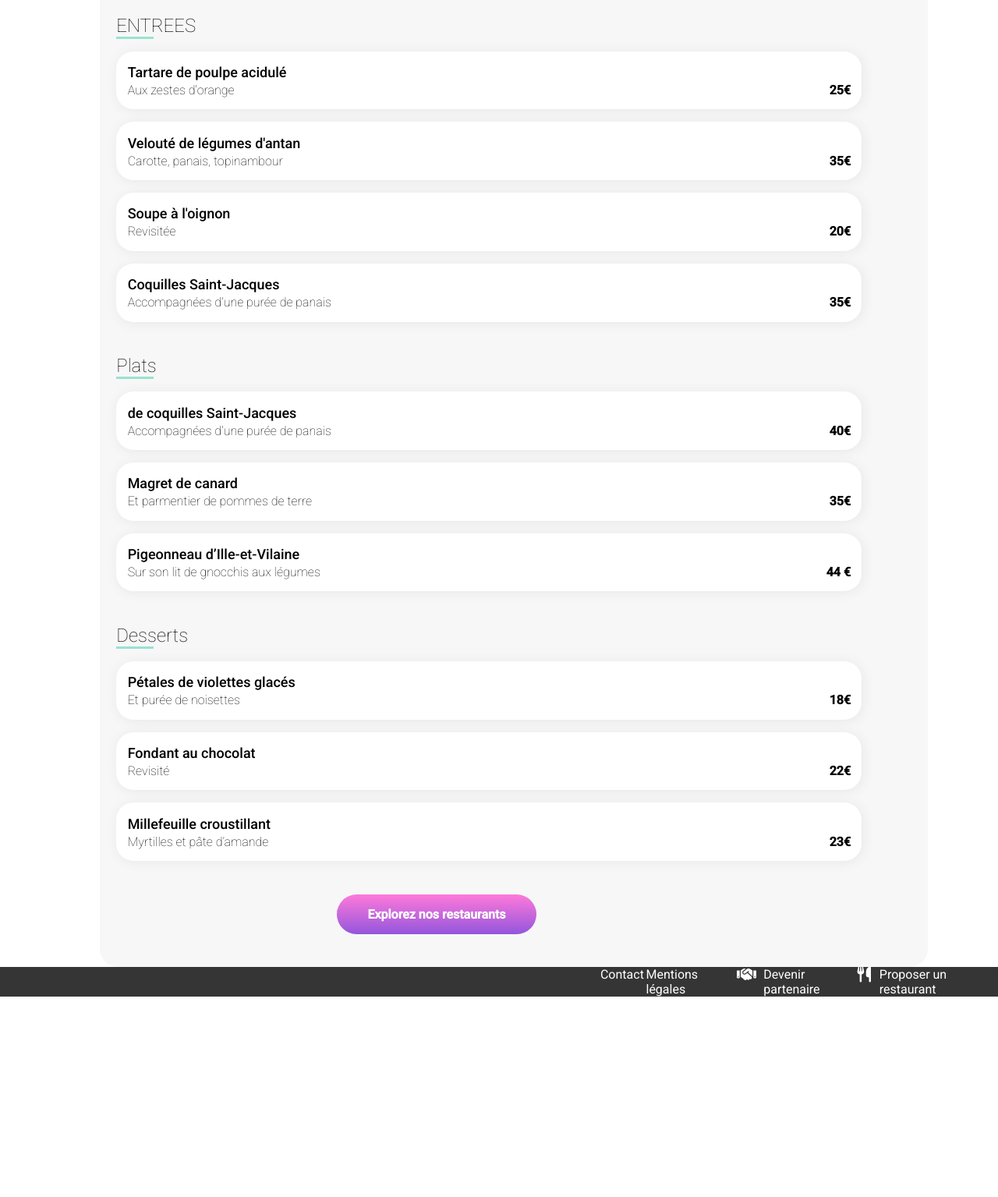
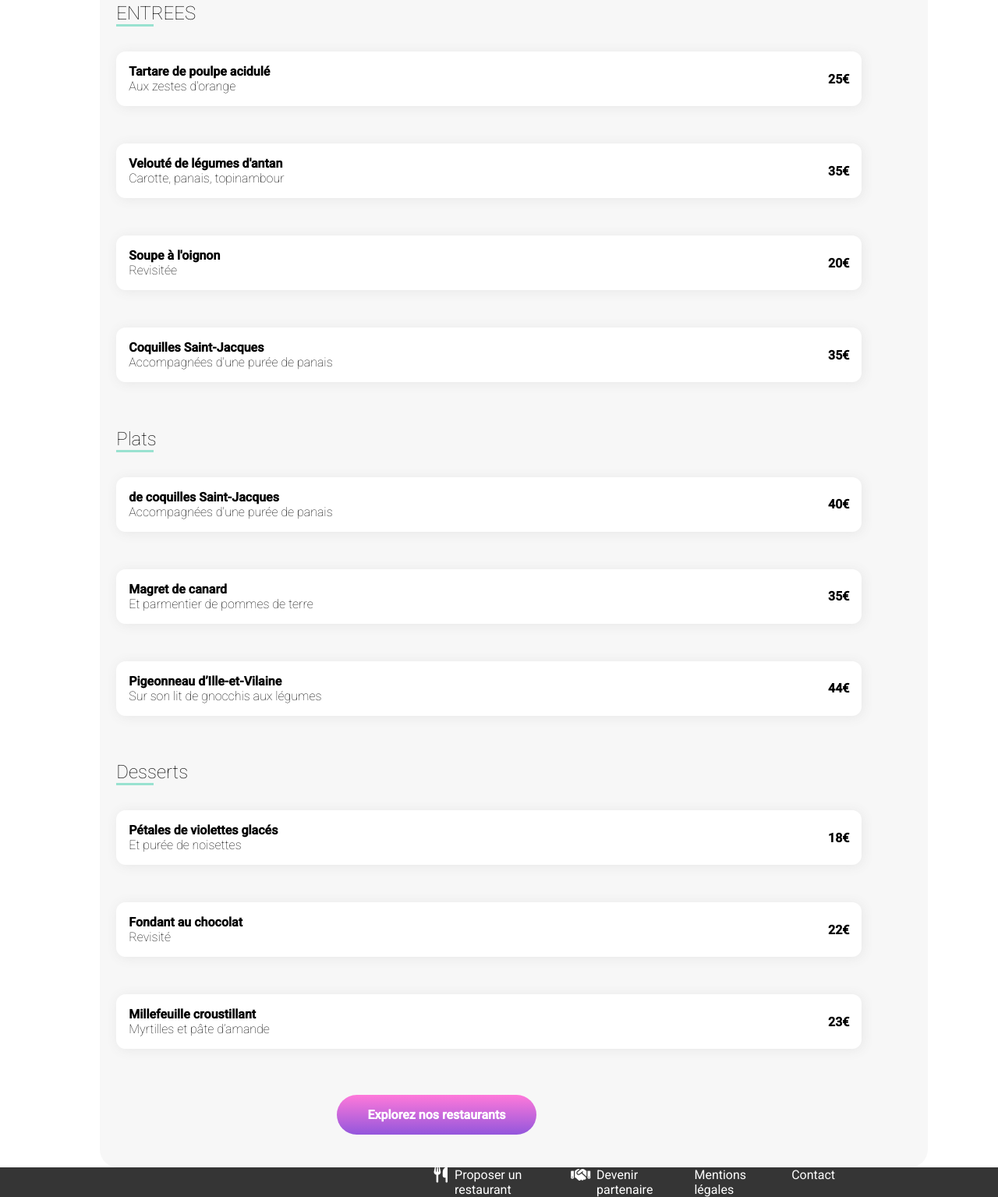
Before and after one commit to josephinengah/Projet4JN, a website: page Restaurant/menu-A-la-francaise.html in a window 1280 px wide. Shown: the part 373-1908 px from the top of the page at 78% size. Before the commit the page ends 1651 px from the top, so only its background shows below. Drawn offline with Linux system fonts and the light colour scheme; a web font is replaced by a local one.

Commit message:
menage du html de à la française et finalisation des animations.Puis copier collé de la page à la française à pour remplacer le contenu des autres page

```diff
--- a/Restaurant/menu-A-la-francaise.html
+++ b/Restaurant/menu-A-la-francaise.html
@@ -1,267 +1,222 @@
 <!DOCTYPE html>
 <html lang="fr">
   <head>
-        <meta charset="UTF-8">
-        <meta http-equiv="X-UA-Compatible" content="IE=edge">
-        <meta name="viewport" content="width=device-width, initial-scale=1.0">
+    <meta charset="UTF-8" />
+    <meta http-equiv="X-UA-Compatible" content="IE=edge" />
+    <meta name="viewport" content="width=device-width, initial-scale=1.0" />
     <title>La palette du goût</title>
     <!--Google font -->
-      <link rel="preconnect" href="https://fonts.gstatic.com" crossorigin>
-      <link href="https://fonts.googleapis.com/css2?family=Roboto:ital,wght@0,100;0,500;1,300&display=swap" rel="stylesheet">
+    <link rel="preconnect" href="https://fonts.gstatic.com" crossorigin />
+    <link
+      href="https://fonts.googleapis.com/css2?family=Roboto:ital,wght@0,100;0,500;1,300&display=swap"
+      rel="stylesheet"
+    />
     <style>
-        @import url('https://fonts.googleapis.com/css2?family=Bodoni+Moda:ital,opsz@1,6..96&family=EB+Garamond:ital,wght@1,500&family=Lobster&family=Raleway:ital,wght@0,100;0,300;0,400;1,900&family=Roboto:wght@100;400&family=Shrikhand&display=swap');
+      @import url("https://fonts.googleapis.com/css2?family=Bodoni+Moda:ital,opsz@1,6..96&family=EB+Garamond:ital,wght@1,500&family=Lobster&family=Raleway:ital,wght@0,100;0,300;0,400;1,900&family=Roboto:wght@100;400&family=Shrikhand&display=swap");
     </style>
 
     <!--fontawesome icons -->
     <script
-src="https://kit.fontawesome.com/e890b50b4f.js" crossorigin="anonymous">
-</script>
+      src="https://kit.fontawesome.com/e890b50b4f.js"
+      crossorigin="anonymous"
+    ></script>
     <!--css responsive link -->
 
     <!-- Desktop css -->
-  <link rel="stylesheet" href="../css/restaurant.css" >
-
-
+    <link rel="stylesheet" href="../css/restaurant.css" />
   </head>
 
   <!-- Body-->
 
   <body>
-
     <header>
-
       <div class="logo">
         <a href="../index.html">
           <i class="fa-solid fa-arrow-left"></i>
         </a>
         <!-- Logo-->
-              <img src="../assets/Images/logo/ohmyfood.png" width="200"/>
-
+        <img src="../assets/Images/logo/ohmyfood.png" width="200" />
       </div>
-
 
       <!-- img header-->
       <div class="img-restaurant">
-
-
-              <img src="/assets/Images/restaurants/jay-wennington-N_Y88TWmGwA-unsplash.jpg" width="200"/>
+        <img
+          src="/assets/Images/restaurants/jay-wennington-N_Y88TWmGwA-unsplash.jpg"
+          width="200"
+        />
       </div>
-
     </header>
 
     <main>
-
-
-
-        <H1>
-          À la française
+      <h1>À la française</h1>
       <div class="animatiion-heart">
         <!--Animation heart box visible heart-->
-       <i class="fa-regular  fa-heart"></i>
+        <i class="fa-regular fa-heart"></i>
         <!--Animation heart box hidden heart-->
         <i class="fa-solid fa-heart"></i>
       </div>
-          </H1>
 
       <section class="option-plat">
-  <H2>ENTREES</H2>
+        <h2>ENTREES</h2>
+
         <!----main course option 1-->
- <div class="card">
-<h3> Tartare de poulpe acidulé
-  </h3>
-
-  <div class="restaurant-choice">
-      <p>Aux zestes d'orange<span class="pushed-left"> <b>25€</b> </span> </p>
-    </div>
-    <div class="choice-validation-box">
-      <div class="choice-background-box">
-   <div class="check-element"><i class="fa-solid fa-check"></i>
-   </div>
-      </div>
-    </div>
- </div>
-
-    </div>
- </div>
-
-
-
-      <div class="card">
-
-       <h3>Velouté de légumes d'antan</h3>
-
-      <div class="restaurant-choice">
-          <p> Carotte, panais, topinambour<span> <b>35€</b>
-          </span>
-          </p>
-      </div>
-      <div class="choice-validation-box">
-        <div class="choice-background-box">
-     <div class="check-element"><i class="fa-solid fa-check"></i>
-     </div>
-        </div>
-      </div>
-   </div>
-
-
-
-      <div class="card">
-       <h3>Soupe à l'oignon</h3>
-
-       <div class="restaurant-choice">
-           <p>Revisitée <span><b>20€</b></span>
-           </p>
-          </div>
-              <div class="choice-validation-box">
-                <div class="choice-background-box">
-             <div class="check-element"><i class="fa-solid fa-check"></i>
-             </div>
-                </div>
-              </div>
-           </div>
-
-   <div class="card">
-    <h3>Coquilles Saint-Jacques</h3>
-
-    <div class="restaurant-choice">
-        <p>Accompagnées d'une purée de panais<span><b>35€</b></span></p>
-      </div>
-          <div class="choice-validation-box">
-            <div class="choice-background-box">
-         <div class="check-element"><i class="fa-solid fa-check"></i>
-         </div>
-            </div>
+        <section class="meal--container">
+          <header class="meal--header">
+            <h4 class="meal--title">Tartare de poulpe acidulé</h4>
+            <p class="meal--description">Aux zestes d'orange</p>
+          </header>
+          <div class="meal--price">25€</div>
+          <div class="meal--confirmation">
+            <div class="meal--wrapIcon">
+              <i class="fa-check fas meal--icon"></i>
             </div>
           </div>
         </section>
 
+        <section class="meal--container">
+          <header class="meal--header">
+            <h4 class="meal--title">Velouté de légumes d'antan</h4>
+            <p class="meal--description">Carotte, panais, topinambour</p>
+          </header>
+          <div class="meal--price">35€</div>
+          <div class="meal--confirmation">
+            <div class="meal--wrapIcon">
+              <i class="fa-check fas meal--icon"></i>
+            </div>
+          </div>
+        </section>
 
+        <section class="meal--container">
+          <header class="meal--header">
+            <h4 class="meal--title">Soupe à l'oignon</h4>
+            <p class="meal--description">Revisitée</p>
+          </header>
+          <div class="meal--price">20€</div>
+          <div class="meal--confirmation">
+            <div class="meal--wrapIcon">
+              <i class="fa-check fas meal--icon"></i>
+            </div>
+          </div>
+        </section>
+
+        <section class="meal--container">
+          <header class="meal--header">
+            <h4 class="meal--title">Coquilles Saint-Jacques</h4>
+            <p class="meal--description">Accompagnées d'une purée de panais</p>
+          </header>
+          <div class="meal--price">35€</div>
+          <div class="meal--confirmation">
+            <div class="meal--wrapIcon">
+              <i class="fa-check fas meal--icon"></i>
+            </div>
+          </div>
+        </section>
+      </section>
 
       <section class="option-plat">
-            <H2>Plats</H2>
+        <h2>Plats</h2>
         <!----main course option 1-->
-           <div class="card">
-         <h3> de coquilles Saint-Jacques
- </h3>
-
-            <div class="restaurant-choice">
-                <p>Accompagnées d'une purée de panais
-                  <span><b>40€</b> </span></p>
-
-              </div>
-              <div class="choice-validation-box">
-                <div class="choice-background-box">
-             <div class="check-element"><i class="fa-solid fa-check"></i>
+        <section class="meal--container">
+          <header class="meal--header">
+            <h4 class="meal--title">de coquilles Saint-Jacques</h4>
+            <p class="meal--description">Accompagnées d'une purée de panais</p>
+          </header>
+          <div class="meal--price">40€</div>
+          <div class="meal--confirmation">
+            <div class="meal--wrapIcon">
+              <i class="fa-check fas meal--icon"></i>
             </div>
           </div>
+        </section>
+
+        <section class="meal--container">
+          <header class="meal--header">
+            <h4 class="meal--title">Magret de canard</h4>
+            <p class="meal--description">Et parmentier de pommes de terre</p>
+          </header>
+          <div class="meal--price">35€</div>
+          <div class="meal--confirmation">
+            <div class="meal--wrapIcon">
+              <i class="fa-check fas meal--icon"></i>
             </div>
           </div>
+        </section>
 
-                <div class="card">
-
-                 <h3>
-                  Magret de canard
-             </h3>
-
-                <div class="restaurant-choice">
-                    <p> Et parmentier de pommes de terre<b>35€</b></p>
-
-
-                    </div>
-                    <div class="choice-validation-box">
-                      <div class="choice-background-box">
-                   <div class="check-element"><i class="fa-solid fa-check"></i>
+        <section class="meal--container">
+          <header class="meal--header">
+            <h4 class="meal--title">Pigeonneau d’Ille-et-Vilaine</h4>
+            <p class="meal--description">Sur son lit de gnocchis aux légumes</p>
+          </header>
+          <div class="meal--price">44€</div>
+          <div class="meal--confirmation">
+            <div class="meal--wrapIcon">
+              <i class="fa-check fas meal--icon"></i>
             </div>
           </div>
-                    </div>
-                 </div>
-
-
-
-                <div class="card">
-                 <h3>Pigeonneau d’Ille-et-Vilaine
-
-                 </h3>
-
-                 <div class="restaurant-choice">
-                     <p>Sur son lit de gnocchis aux légumes<b>44 €</b>
-                    </p>
-                  </div>
-                  <div class="choice-validation-box">
-                    <div class="choice-background-box">
-                 <div class="check-element"><i class="fa-solid fa-check"></i>
-                 </div>
-                    </div>
-                  </div>
-               </div>
-
-
+        </section>
       </section>
       <!----main course option 3-->
 
       <section class="option-dessert">
+        <h2>Desserts</h2>
 
-            <H2>Desserts</H2>
-
-            <div class="card">
-            <h3>Pétales de violettes glacés
-            </h3>
-
-            <div class="restaurant-choice">
-                <p>  Et purée de noisettes<span><b>18€</b></span>
-
-                </p>
-              </div>
-                  <div class="choice-validation-box">
-                    <div class="choice-background-box">
-                 <div class="check-element"><i class="fa-solid fa-check"></i>
-                 </div>
-                    </div>
-                  </div>
-               </div>
-
-
-                 <div class="card">
-                    <h3>Fondant au chocolat</h3>
-                    <div class="restaurant-choice">
-                    <p>Revisité<b>22€</b></p>
-                  </div>
-                      <div class="choice-validation-box">
-                        <div class="choice-background-box">
-                     <div class="check-element"><i class="fa-solid fa-check"></i>
-                     </div>
-                        </div>
-                      </div>
-                   </div>
-
-
-                 <div class="card">
-                    <h3>Millefeuille croustillant
-                     </h3>
-                    <div class="restaurant-choice">
-                    <p> Myrtilles et pâte d’amande <b>23€</b></p>
-                  </div>
-                      <div class="choice-validation-box">
-                        <div class="choice-background-box">
-                     <div class="check-element"><i class="fa-solid fa-check"></i>
-                     </div>
-                        </div>
+        <section class="meal--container">
+          <header class="meal--header">
+            <h4 class="meal--title">Pétales de violettes glacés</h4>
+            <p class="meal--description">Et purée de noisettes</p>
+          </header>
+          <div class="meal--price">18€</div>
+          <div class="meal--confirmation">
+            <div class="meal--wrapIcon">
+              <i class="fa-check fas meal--icon"></i>
             </div>
           </div>
         </section>
-                <!-- Button to explorate restaurants-->
 
-                <button class="btn-header"><p><b>Explorez nos restaurants</b></p> </button>
+        <section class="meal--container">
+          <header class="meal--header">
+            <h4 class="meal--title">Fondant au chocolat</h4>
+            <p class="meal--description">Revisité</p>
+          </header>
+          <div class="meal--price">22€</div>
+          <div class="meal--confirmation">
+            <div class="meal--wrapIcon">
+              <i class="fa-check fas meal--icon"></i>
+            </div>
+          </div>
+        </section>
+
+        <section class="meal--container">
+          <header class="meal--header">
+            <h4 class="meal--title">Millefeuille croustillant</h4>
+            <p class="meal--description">Myrtilles et pâte d’amande</p>
+          </header>
+          <div class="meal--price">23€</div>
+          <div class="meal--confirmation">
+            <div class="meal--wrapIcon">
+              <i class="fa-check fas meal--icon"></i>
+            </div>
+          </div>
+        </section>
+      </section>
+
+      <button class="btn-header">
+        <p><b>Explorez nos restaurants</b></p>
+      </button>
     </main>
     <footer>
-              <li><i class="fa-sharp fa-solid fa-utensils"> </i><a href="#">Proposer un restaurant</a></li>
-              <li><i class="fa-solid fa-handshake"></i><a href="#">Devenir partenaire</a></li>
+      <ul>
+        <li>
+          <i class="fa-sharp fa-solid fa-utensils"> </i
+          ><a href="#">Proposer un restaurant</a>
+        </li>
+        <li>
+          <i class="fa-solid fa-handshake"></i
+          ><a href="#">Devenir partenaire</a>
+        </li>
         <li><a href="#">Mentions légales</a></li>
         <li><a href="#">Contact</a></li>
       </ul>
     </footer>
-
-
-
   </body>
-</html
+</html>
--- a/css/restaurant.css
+++ b/css/restaurant.css
@@ -1,113 +1,193 @@
-@media screen and (min-width:450px)  {
-
+@media screen and (min-width: 450px) {
 }
 
+/* @keyframes itemAppear {
+  0% {
+    transform: scale(0);
+  }
+  100% {
+    transform: scale(1);
+  }
+} */
+
 :root {
-  --violet-main: #9356DC;;
-  --violet-second: #F5EDFF;
+  --violet-main: #9356dc;
+  --violet-second: #f5edff;
   --grey-main: #f2f2f2;
   --grey-dark: #d9d9d9;
   --white-main: #ffffff;
 }
 
-*{margin:0;
+* {
+  margin: 0;
   padding: 0;
-  font-family: 'Roboto', sans-serif;
-
+  font-family: "Roboto", sans-serif;
 }
 
-  i.fa-solid.fa-arrow-left{    margin-left: 5%;}
+i.fa-solid.fa-arrow-left {
+  margin-left: 5%;
+}
 
-
-main{border-radius: 23px;
-  background-color: #F7F7F7;
+main {
+  border-radius: 23px;
+  background-color: #f7f7f7;
   display: flex;
   flex-direction: column;
-
 }
 
-.animatiion-heart{
+.animatiion-heart {
   display: grid;
-  grid-template-rows:0.11rem;
-  margin-left:96%;
-
+  grid-template-rows: 0.11rem;
+  margin-left: 96%;
 }
-.fa-regular{
+.fa-regular {
   padding-right: 1rem;
-
 }
-.fa-regular:hover{
-color:transparent;
- width:5%;
-
+.fa-regular:hover {
+  color: transparent;
+  width: 5%;
 }
-.fa-solid.fa-heart{
-color:transparent;
-
+.fa-solid.fa-heart {
+  color: transparent;
 }
-.fa-solid.fa-heart:hover{
-  background-image: linear-gradient(#9356DC, #FF79DA);
+.fa-solid.fa-heart:hover {
+  background-image: linear-gradient(#9356dc, #ff79da);
   -webkit-background-clip: text;
   -webkit-text-fill-color: transparent;
   -moz-background-clip: text;
   -moz-text-fill-color: transparent;
 }
 
-H1{
-  font-family: 'Shrikhand', cursive;
+H1 {
+  font-family: "Shrikhand", cursive;
   font-weight: bolder;
   font-size: 28px;
-  margin-left:2%;
+  margin-left: 2%;
   display: flex;
   width: 75%;
-
-
 }
 
-H2{
-
+H2 {
   font-weight: 300;
-  border-bottom: #99E2D0 solid 3px;
+  border-bottom: #99e2d0 solid 3px;
   width: 6vh;
   font-family: "roboto";
   margin-right: 89%;
-
-
 }
 
-h3{
-  font-family: 'Roboto';
-  font-Weight:500;
-  font-size:18px;
-  Line-height: 26px;
+h3 {
+  font-family: "Roboto";
+  font-weight: 500;
+  font-size: 18px;
+  line-height: 26px;
 }
-.option , .option-dessert , .option-plat{
+.option,
+.option-dessert,
+.option-plat {
   margin: 2%;
   gap: 1em;
   display: flex;
   flex-direction: column;
-    /* align-items: flex-start; */
-    /* justify-content: center; */
-    /* align-self: flex-start; */
   width: 90%;
-
 }
 
+/* *************************************** */
+/* ADDITIONS */
+/* *************************************** */
 
-.restaurant-choice p{
+.meal--container {
+  font-weight: 100;
+  background-color: #fff;
+  padding: 1rem;
+  display: flex;
+  border-radius: 0.75rem;
+  margin: 1rem 0;
+  box-shadow: 0.1em 0.1em 0.9em #e7e7e7;
+  overflow: hidden;
+  cursor: pointer;
+  max-width: 100%;
+}
 
+.meal--header,
+.meal--title {
+  white-space: nowrap;
+  text-overflow: ellipsis;
+  overflow: hidden;
+}
+
+.meal--header {
+  flex: 1;
+}
+
+.meal--title {
+  margin: 0;
+}
+
+.meal--header,
+.meal--title {
+  white-space: nowrap;
+  text-overflow: ellipsis;
+  overflow: hidden;
+}
+
+.meal--description {
+  margin: 0;
+  white-space: nowrap;
+  text-overflow: ellipsis;
+  overflow: hidden;
+}
+
+.meal--price {
+  font-weight: 700;
+  align-self: center;
+}
+
+.meal--confirmation {
+  background-color: #99e2d0;
+  margin: -1rem -5rem -1rem 1rem;
+  width: 4rem;
+  display: flex;
+  align-items: center;
+  justify-content: center;
+  transition-duration: 0.5s;
+  transform: translateX(100%);
+}
+
+.meal--wrapIcon {
+  height: 1.6rem;
+  width: 1.6rem;
+  background-color: #fff;
+  display: flex;
+  align-items: center;
+  justify-content: center;
+  border-radius: 100px;
+  transform: rotate(180deg);
+  transition-duration: 0.7s;
+}
+
+.meal--container:hover .meal--price {
+  margin-right: 30px;
+}
+
+.meal--container:hover .meal--confirmation {
+  transform: translateX(0);
+  margin: -1rem;
+}
+
+.meal--container:hover .meal--wrapIcon {
+  transform: rotate(0);
+}
+
+/* .restaurant-choice p {
   display: flex;
   justify-content: space-between;
   white-space: nowrap;
   line-height: 2.5vh;
-  font-family: 'roboto';
-  font-Weight:300;
+  font-family: "roboto";
+  font-weight: 300;
+} */
 
-}
-
-
-
-.card{
+/* .card {
   border-radius: 1.4rem;
   box-shadow: 0.1em 0.1em 0.9em #e7e7e7;
   background-color: white;
@@ -115,26 +195,18 @@ h3{
   flex-direction: column;
   padding: 0.9em;
   font-weight: 100;
-
-    }
-    .card-position{
-      display:flex;
+} */
+.card-position {
+  display: flex;
 }
 
-
 @keyframes rotate2 {
-
   100% {
     animation: 1s ease-in 1s;
   }
-
-
-
-
-
 }
-.choice-validation-box{
-  background-color:transparent;
+/* .choice-validation-box {
+  background-color: transparent;
   display: flex;
   align-items: flex-end;
   align-self: flex-end;
@@ -142,31 +214,25 @@ h3{
   padding-right: 2rem;
   position: absolute;
   left: 84%;
-    border-radius:0rem 1.4rem 1.4rem 0rem;
+  border-radius: 0rem 1.4rem 1.4rem 0rem;
   margin: -1rem -5rem -1rem -3rem;
   height: 4.5rem;
-    animation: animation1  ease 0s infinite normal none;
+  animation: animation1 ease 0s infinite normal none;
   transition: 70ms;
-  }
+} */
 
-@keyframes animation1 {
+/* @keyframes animation1 {
   0% {
     transform: translateX(0);
   }
   100% {
     transform: translateX(100px);
   }
+} */
+
+/* .price-animation:hover {
+  margin-right: 30%;
 }
-
-
-.price-animation:hover{
-
-  margin-right: 30%;
-
-}
-
-
-
 
 @keyframes decallage {
   0% {
@@ -175,31 +241,24 @@ h3{
   100% {
     transform: translateX(-50px);
   }
+} */
 
+/* .choice-validation-box:hover {
+  background-color: #99e2d0;
+  transform: translate(49px);
+} */
+
+.fa-solid.fa-check {
+  color: transparent;
 }
-
-.choice-validation-box:hover{
- background-color: #99E2D0;
-    transform: translate(49px);
-
-
-
+.fa-solid.fa-check:hover {
+  color: #99e2d0;
 }
-
-
-.fa-solid.fa-check{
-  color:transparent
-}
-.fa-solid.fa-check:hover{
-  color: #99E2D0;
-
-
-}
-.choice-background-box:hover{
-background-color:white;
+/* .choice-background-box:hover {
+  background-color: white;
   transform: rotate(360deg);
 }
-.choice-background-box{
+.choice-background-box {
   height: 2rem;
   width: 2rem;
   background-color: transparent;
@@ -212,30 +271,26 @@ transform: rotate(360deg);
   transition-duration: 1500ms;
 }
 
+.choice-validation-box:hover {
+  animation: push-price;
+}
+@keyframes push-price {
+  100% {
+    background-color: #99e2d0;
+  }
+} */
 
-
-
-.choice-validation-box:hover{
-  animation:push-price;
-}
-@keyframes push-price{
-  100%{background-color: #99e2d0;
-
-  }
-}
-
-
-.img-restaurant img{
-  width:100%;
-  HEIGHT: 15rem;
+.img-restaurant img {
+  width: 100%;
+  height: 15rem;
   object-fit: cover;
 }
 
-h1 h4{
-  font-family: 'Shrikhand', cursive;
+h1 h4 {
+  font-family: "Shrikhand", cursive;
   font-weight: 800;
 }
-.logo{
+.logo {
   display: flex;
   align-items: center;
   gap: 15%;
@@ -244,15 +299,14 @@ h1 h4{
   margin-bottom: 1%;
 }
 
-
-button{
+button {
   display: flex;
   align-items: center;
   align-content: center;
   padding: 5%;
-  border-radius: 29PX;
+  border-radius: 29px;
   width: 16rem;
-  background-image: linear-gradient(#FF79DA,#9356DC);
+  background-image: linear-gradient(#ff79da, #9356dc);
   border: transparent;
   margin: 2%;
   white-space: nowrap;
@@ -260,33 +314,26 @@ button{
   margin-left: 18%;
   margin-bottom: 4%;
 }
-button p{
-
+button p {
   color: white;
   font-size: 2.3vh;
   display: flex;
-
-
 }
 
-footer{
+footer {
   display: flex;
   flex-direction: column;
   justify-content: flex-start;
   align-content: space-around;
   background-color: #353535;
   padding-bottom: 5rem;
-
-
 }
-span:hover{
+span:hover {
   transform: translate(-50%);
-
 }
 @keyframes glissade {
   from {
     margin-left: 100%;
-
   }
 
   to {
@@ -294,31 +341,26 @@ span:hover{
     width: 100%;
   }
 }
-footer a, li{
+footer a,
+li {
   text-decoration: none;
-  color:white;
+  color: white;
   display: flex;
- gap:2%;
+  gap: 2%;
   font-size: 20px;
-
 }
 
-footer h4{
-
-  font-family: 'Shrikhand', cursive;
+footer h4 {
+  font-family: "Shrikhand", cursive;
   font-weight: bolder;
   font-style: italic;
   font-size: 24px;
-  margin-left:3%;
+  margin-left: 3%;
   margin-top: 3%;
   margin-bottom: 2%;
   color: white;
-
-
 }
 @keyframes move {
-
-
   0% {
     translate: scale(0);
   }
@@ -327,8 +369,8 @@ footer h4{
   }
 }
 
-Ul{
-  margin-left: 1EM;
+Ul {
+  margin-left: 1em;
 }
 
 @keyframes sectionAnimation {
@@ -357,64 +399,55 @@ Ul{
   animation-delay: 1s;
 }
 
-
-
-
-@media only screen and (min-width: 768px) and (max-width: 1624px)
-
-{
-  main{
+@media only screen and (min-width: 768px) and (max-width: 1624px) {
+  main {
     width: 83%;
     margin-left: 10%;
   }
-button{
+  button {
     border-radius: 3rem;
     padding: 1rem;
     display: flex;
     justify-content: center;
-  margin-left: 19Rem;
+    margin-left: 19rem;
   }
-button p{
+  button p {
     font-size: 1rem;
   }
-h4{
+  h4 {
     position: relative;
     left: 0;
-
   }
 
-
   Ul {
-  margin-right: 10EM;
+    margin-right: 10em;
     display: flex;
     position: relative;
     right: 4%;
     gap: 5%;
-
   }
-li a{font-size: 16px;}
-footer{    flex-direction: row-reverse;
-  padding-bottom:0;}
-footer a{
+  li a {
+    font-size: 16px;
+  }
+  footer {
+    flex-direction: row-reverse;
+    padding-bottom: 0;
+  }
+  footer a {
     padding-left: 4%;
-
   }
 
-footer h4{
+  footer h4 {
     margin-right: 0;
     margin-bottom: 0;
     margin-top: 1%;
-
   }
 
-
-
-.choice-validation-box{
-  left:79%;
+  /* .choice-validation-box {
+    left: 79%;
     height: 9.2%;
+  } */
+  .check-element {
   }
- .check-element{
-
 }
-
 }
```
Lines whose indentation alone changed are shown as unchanged.
